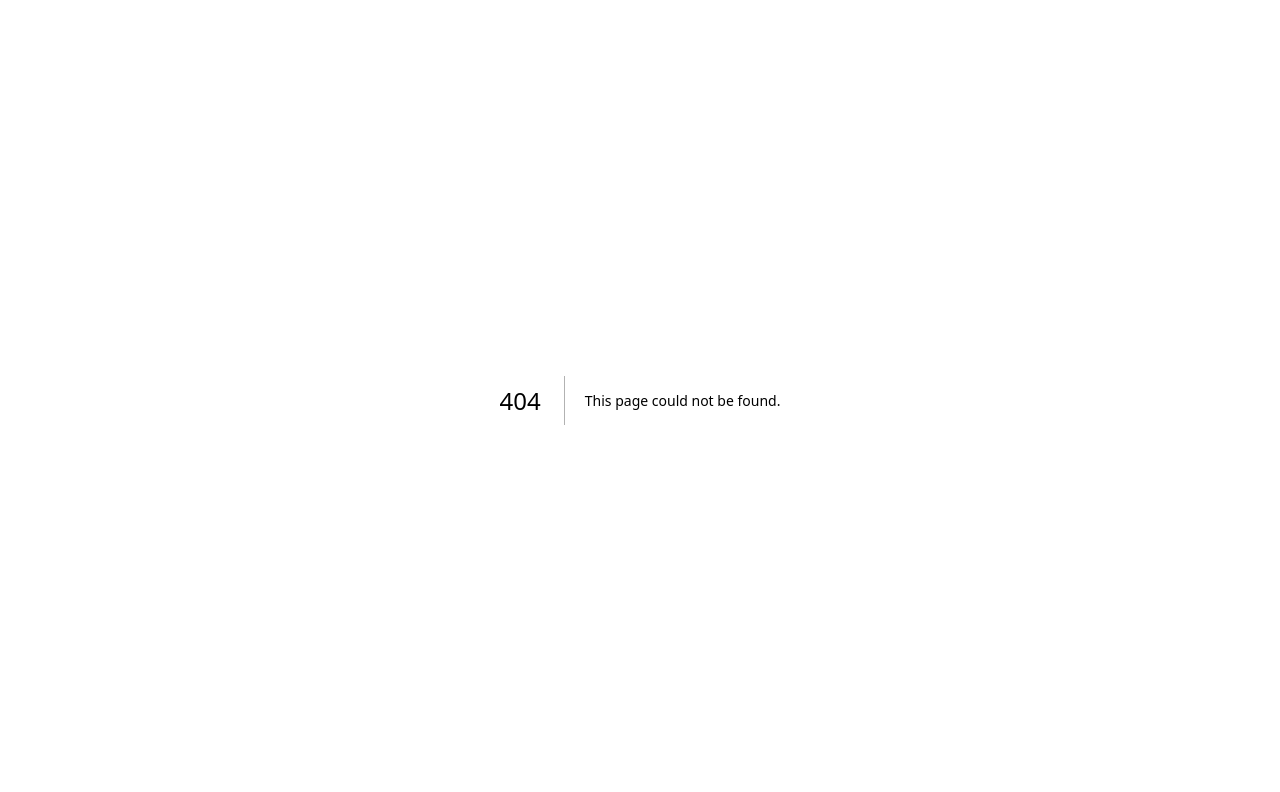
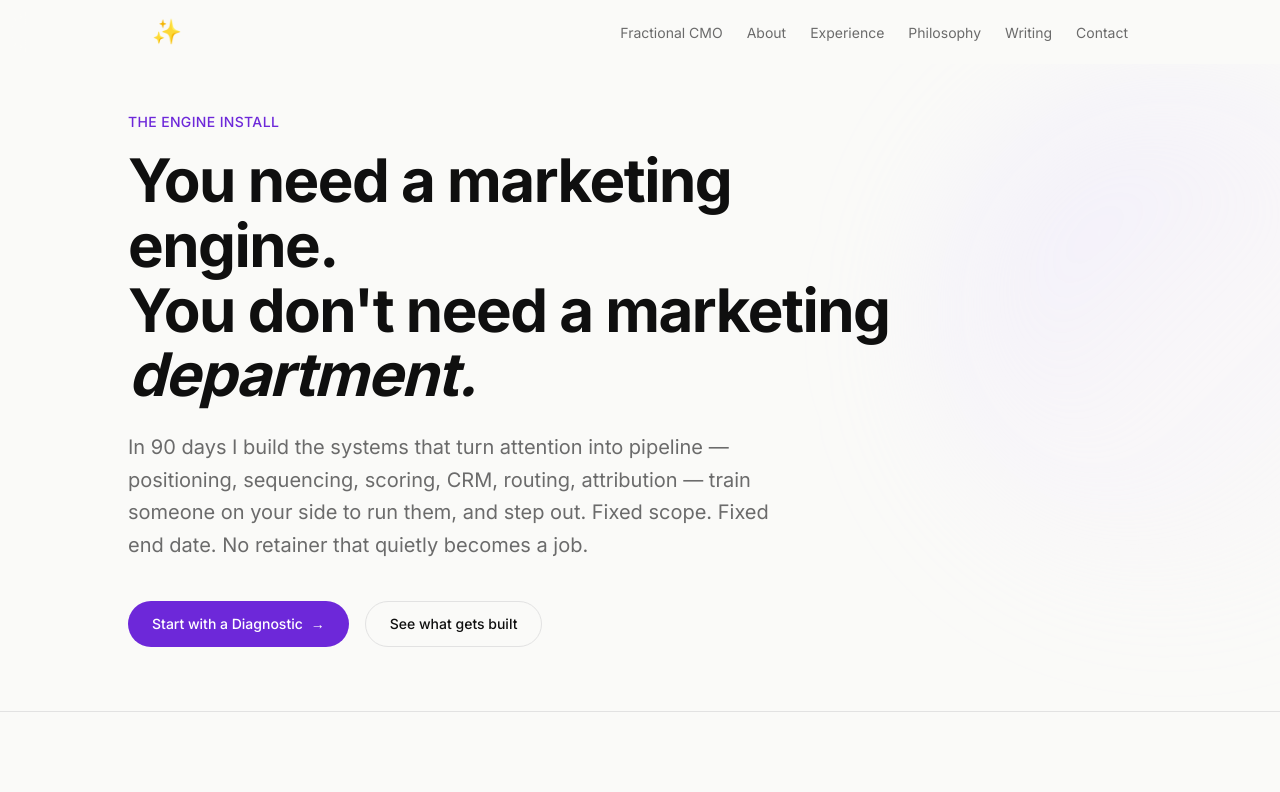
Before and after one commit to neelythomson/neelythomson-site, a Next.js app: page /fractional-cmo in a window 1280 px wide. Before the commit this address had no page. Shown: the top 792 px of the page. Built offline with nearby package versions, Linux system fonts and the light colour scheme.

Commit message:
Add fractional CMO route

```diff
--- /dev/null
+++ b/src/app/fractional-cmo/page.tsx
@@ -0,0 +1,88 @@
+import type { Metadata } from "next";
+import Header from "@/components/Header";
+import Footer from "@/components/Footer";
+import FractionalCMO from "@/components/FractionalCMO";
+
+export const metadata: Metadata = {
+  title: "The Engine Install | Fractional CMO — Neely Thomson",
+  description:
+    "A 90-day fractional CMO engagement for B2B software companies: positioning, lifecycle sequencing, lead scoring, CRM integration, routing, and attribution — built, handed to your team, and done. Fixed scope, no ongoing retainer.",
+  keywords: [
+    "fractional CMO",
+    "90 day marketing engine",
+    "marketing systems architect",
+    "B2B SaaS fractional CMO",
+    "fintech fractional CMO",
+    "regulated industry marketing",
+    "lead scoring",
+    "marketing automation consultant",
+    "GTM strategy consultant",
+    "marketing operations consultant",
+  ],
+  alternates: { canonical: "https://neelythomson.com/fractional-cmo" },
+  openGraph: {
+    title: "The Engine Install | Fractional CMO — Neely Thomson",
+    description:
+      "You need a marketing engine. You don't need a marketing department. A 90-day fixed-scope build, handed to your team.",
+    url: "https://neelythomson.com/fractional-cmo",
+    siteName: "Neely Thomson",
+    locale: "en_US",
+    type: "website",
+  },
+  twitter: {
+    card: "summary_large_image",
+    title: "The Engine Install | Fractional CMO — Neely Thomson",
+    description:
+      "You need a marketing engine. You don't need a marketing department. A 90-day fixed-scope build, handed to your team.",
+    creator: "@neelythomson",
+  },
+};
+
+const serviceJsonLd = {
+  "@context": "https://schema.org",
+  "@type": "Service",
+  name: "The Engine Install — Fractional CMO",
+  serviceType: "Fractional CMO / Marketing systems architecture",
+  provider: {
+    "@type": "Person",
+    name: "Neely Thomson",
+    url: "https://neelythomson.com",
+  },
+  areaServed: "US",
+  description:
+    "A 90-day fixed-scope engagement that builds a B2B marketing engine — positioning and brand system, lifecycle sequencing, lead scoring, CRM integration, routing, and attribution — then hands it to the client's team.",
+  offers: [
+    {
+      "@type": "Offer",
+      name: "The Diagnostic",
+      price: "7500",
+      priceCurrency: "USD",
+      description:
+        "Two-week marketing audit, ICP and positioning read, pipeline math, and a prioritized 90-day plan. Credited toward an Engine Install.",
+    },
+    {
+      "@type": "Offer",
+      name: "The Engine Install",
+      price: "45000",
+      priceCurrency: "USD",
+      description:
+        "Ninety-day fixed-scope build and handoff of a complete B2B marketing engine.",
+    },
+  ],
+};
+
+export default function FractionalCMOPage() {
+  return (
+    <>
+      <script
+        type="application/ld+json"
+        dangerouslySetInnerHTML={{ __html: JSON.stringify(serviceJsonLd) }}
+      />
+      <Header />
+      <main>
+        <FractionalCMO />
+      </main>
+      <Footer />
+    </>
+  );
+}
```
